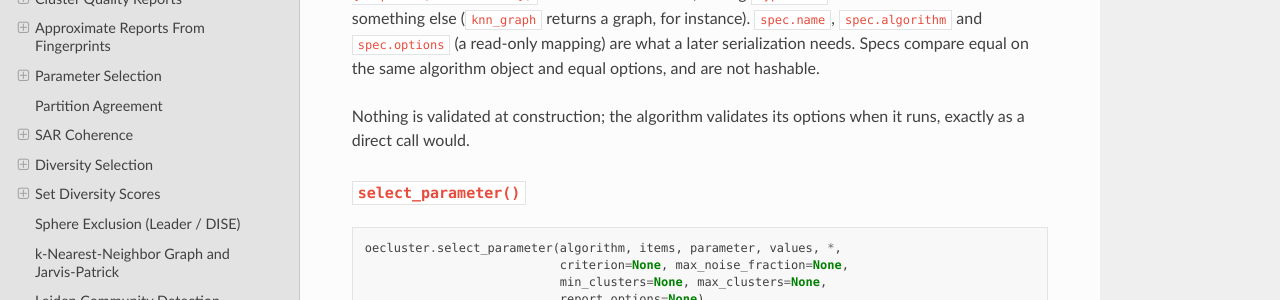
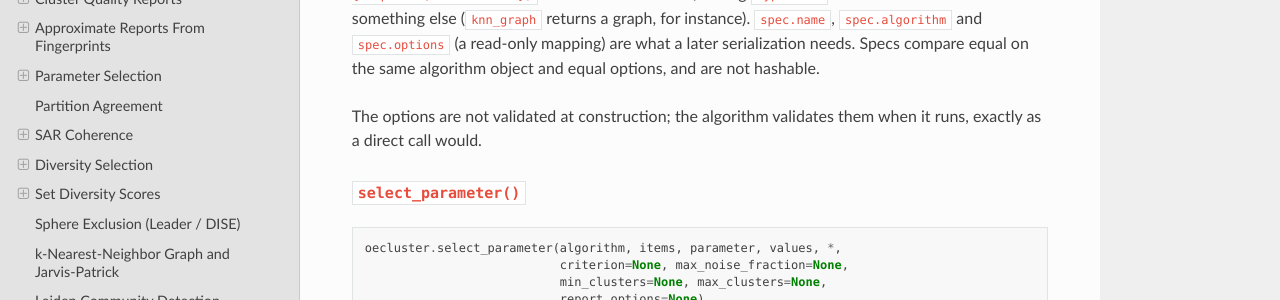
Before and after one commit to scott-arne/oecluster, a Sphinx documentation site: the page built from docs/python-api.md, in a window 1280 px wide and 900 px high, scrolled down 14823 px. Shown: the part 151-451 px from the top of the window. Built offline with Sphinx 7.4.7 and the Read the Docs theme 3.1.0, drawn with Linux system fonts in a browser that asks for light colours; pages that are not in the unit, such as notebooks, are missing from menus; the version number is read from the project's files by our own code.

Commit message:
docs: scope the ClusteringSpec construction note to its options

```diff
--- a/docs/python-api.md
+++ b/docs/python-api.md
@@ -740,8 +740,8 @@ returned something else (`knn_graph` returns a graph, for instance).
 what a later serialization needs. Specs compare equal on the same
 algorithm object and equal options, and are not hashable.
 
-Nothing is validated at construction; the algorithm validates its options
-when it runs, exactly as a direct call would.
+The options are not validated at construction; the algorithm validates
+them when it runs, exactly as a direct call would.
 
 ### `select_parameter()`
 
```
